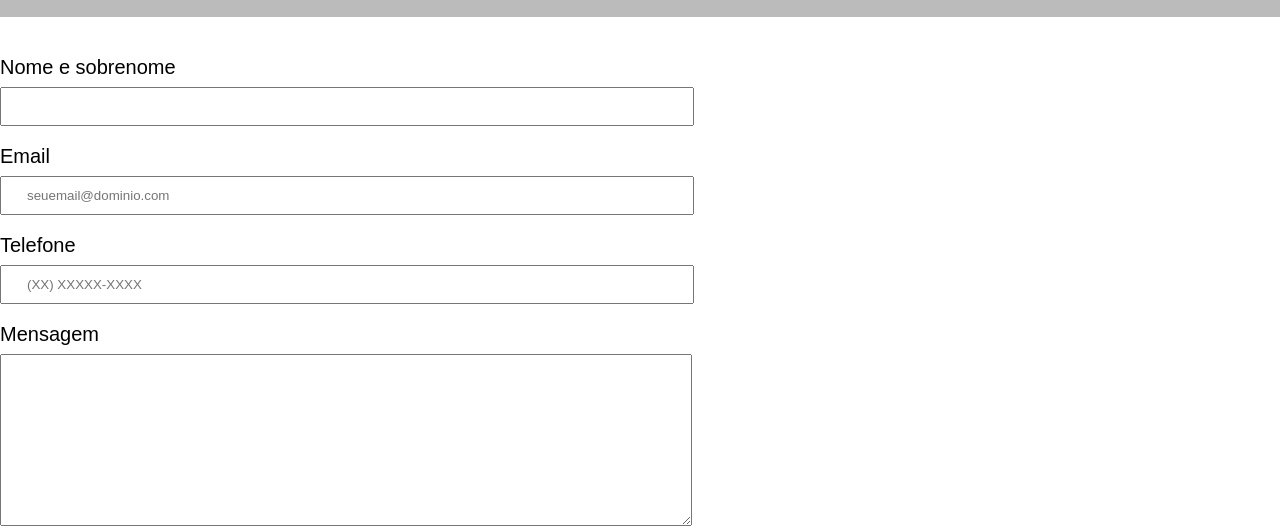
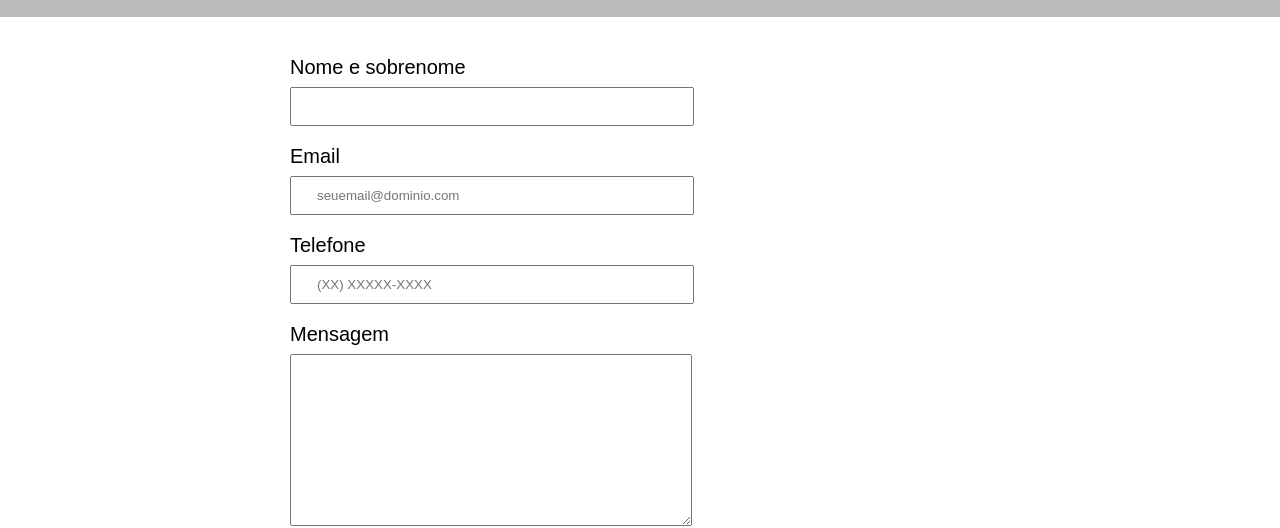
Before and after one commit to brunasantos-dev/barberaria-alura, a plain HTML site: page contato.html in a window 1280 px wide. Shown: the part 276-804 px from the top of the page. Drawn offline with Linux system fonts and the light colour scheme.

Commit message:
add container

```diff
--- a/contato.html
+++ b/contato.html
@@ -23,7 +23,8 @@
 		</header>
 
 		<main>
-			<form>
+			<div class="container">
+				<form>
 				<label for="nomesobrenome">Nome e sobrenome</label>
 				<input type="text" id="nomesobrenome" class="input-padrao" required>
 
@@ -77,7 +78,8 @@
 					<td>8h ~ 20h</td>
 				</tr>
 			</table>
-		</main>
+		</div>
+	</main>
 
 		<footer>
 			<img src="logo-branco.png" alt="Logo da Barbearia Alura">
--- a/style.css
+++ b/style.css
@@ -94,8 +94,10 @@ footer {
 	margin: 20px 0 0;
 }
 
-main {
-
+.container {
+    width: 700px;
+    margin-left: auto;
+    margin-right: auto;
 }
 
 form {
```
